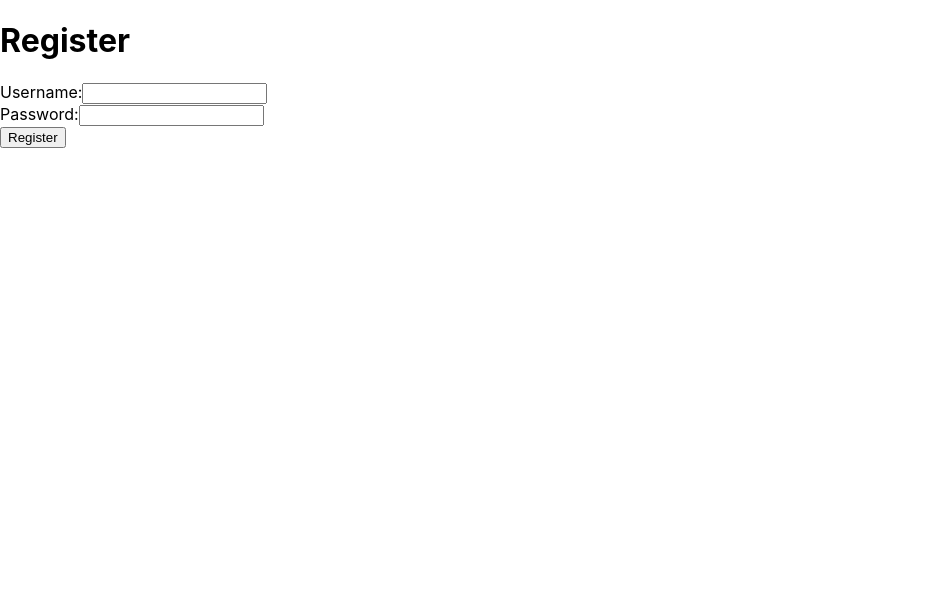
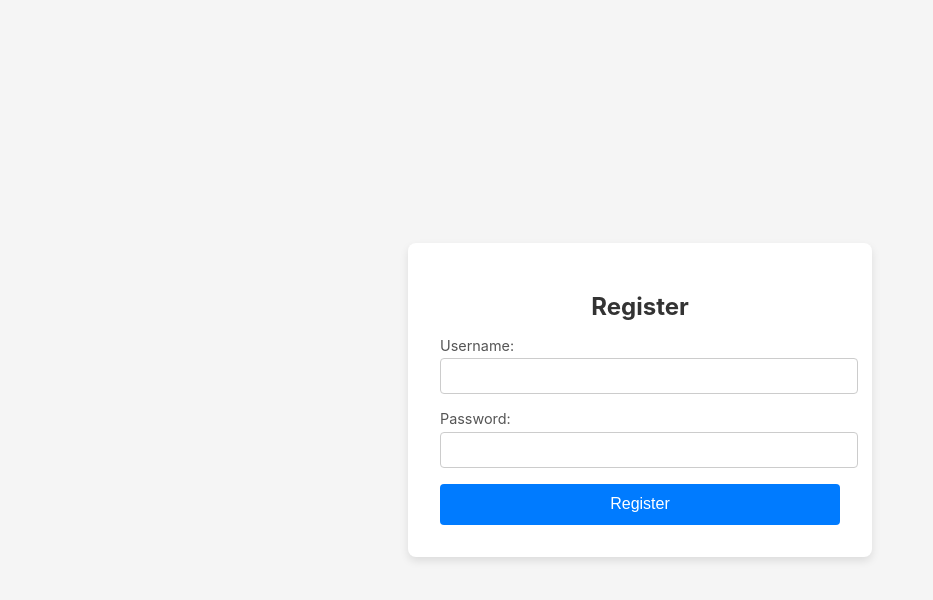
Before and after one commit to maazshaikh1711/machinehack-frontend, a React (Create React App) app: page /register in a window 1280 px wide. Shown: the top 600 px of the page, without its empty margins (0-933 px from the left). Built offline with nearby package versions, Linux system fonts and the light colour scheme.

Commit message:
Added styling for Register Page

```diff
--- /dev/null
+++ b/src/pages/Register.css
@@ -0,0 +1,71 @@
+/* Container for the Register Page */
+.register-container {
+    display: flex;
+    justify-content: center;
+    align-items: center;
+    height: 100vh;
+    background-color: #f5f5f5;
+  }
+
+  /* Card to hold the form */
+  .register-card {
+    background: white;
+    border-radius: 8px;
+    box-shadow: 0 4px 8px rgba(0, 0, 0, 0.1);
+    padding: 2rem;
+    width: 400px;
+    max-width: 90%;
+  }
+
+  /* Title for the Register Page */
+  .register-title {
+    font-size: 1.5rem;
+    color: #333;
+    text-align: center;
+    margin-bottom: 1rem;
+  }
+
+  /* Form Group Styling */
+  .form-group {
+    margin-bottom: 1rem;
+  }
+
+  .form-group label {
+    display: block;
+    font-size: 0.9rem;
+    color: #555;
+    margin-bottom: 0.3rem;
+  }
+
+  .form-group input {
+    width: 100%;
+    padding: 0.5rem;
+    font-size: 1rem;
+    border: 1px solid #ccc;
+    border-radius: 4px;
+  }
+
+  /* Button Styling */
+  .register-button {
+    width: 100%;
+    padding: 0.7rem;
+    font-size: 1rem;
+    background-color: #007bff;
+    color: white;
+    border: none;
+    border-radius: 4px;
+    cursor: pointer;
+    transition: background-color 0.3s ease;
+  }
+
+  .register-button:hover {
+    background-color: #0056b3;
+  }
+
+  /* Error Message Styling */
+  .register-error {
+    color: red;
+    font-size: 0.9rem;
+    margin-bottom: 1rem;
+    text-align: center;
+  }
--- a/src/pages/Register.js
+++ b/src/pages/Register.js
@@ -1,6 +1,7 @@
 import React, { useState } from "react";
 import axios from "axios";
 import { useNavigate } from "react-router-dom";
+import './Register.css';
 
 const Register = () => {
   const [user, setUser] = useState({ username: "", password: "" });
@@ -23,12 +24,14 @@ const Register = () => {
 
   return (
     <div className="register-container">
-      <h1>Register</h1>
-      {error && <p className="error">{error}</p>}
-      <form onSubmit={handleSubmit}>
-        <div>
-          <label>Username:</label>
+      <div className="register-card">
+        <h1 className="register-title">Register</h1>
+        {error && <p className="register-error">{error}</p>}
+        <form className="register-form" onSubmit={handleSubmit}>
+          <div className="form-group">
+            <label htmlFor="username">Username:</label>
             <input
+              id="username"
               type="text"
               name="username"
               value={user.username}
@@ -36,9 +39,10 @@ const Register = () => {
               required
             />
           </div>
-        <div>
-          <label>Password:</label>
+          <div className="form-group">
+            <label htmlFor="password">Password:</label>
             <input
+              id="password"
               type="password"
               name="password"
               value={user.password}
@@ -46,8 +50,11 @@ const Register = () => {
               required
             />
           </div>
-        <button type="submit">Register</button>
+          <button className="register-button" type="submit">
+            Register
+          </button>
         </form>
+      </div>
     </div>
   );
 };
```
Lines whose indentation alone changed are shown as unchanged.
